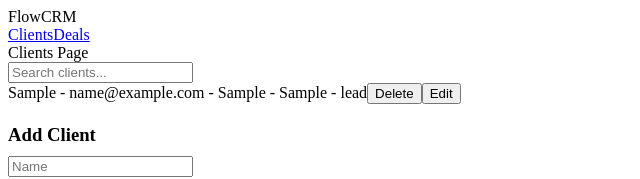
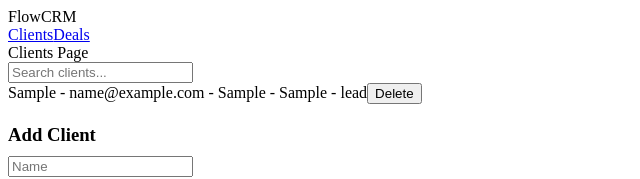
Before and after one commit to vasilyefff/flowcrm, a React (Vite) app: page / in a window 1280 px wide. Both pictures are taken after typing "Sample", "name@example.com", "Sample", "Sample" into the empty fields and a click on the button "Add client". Shown: the top 179 px of the page, without its empty margins (0-640 px from the left). Built offline with nearby package versions, Linux system fonts and the light colour scheme.

Commit message:
refactor: extract ClientList and improve client search logic

```diff
--- /dev/null
+++ b/src/entities/client/ui/ClientList.tsx
@@ -0,0 +1,24 @@
+import type { Client } from '../model/types'
+
+type ClientListProps = {
+  clients: Client[]
+  onDelete: (id: string) => void
+}
+
+export const ClientList = ({ clients, onDelete }: ClientListProps) => {
+  if (clients.length === 0) {
+    return <div>No clients found</div>
+  }
+
+  return (
+    <div>
+      {clients.map((client) => (
+        <div key={client.id}>
+          {client.name} - {client.email} - {client.phone} - {client.company} -{' '}
+          {client.status}
+          <button onClick={() => onDelete(client.id)}>Delete</button>
+        </div>
+      ))}
+    </div>
+  )
+}
--- a/src/pages/clients/ClientsPage.tsx
+++ b/src/pages/clients/ClientsPage.tsx
@@ -8,6 +8,7 @@
 import type { RootState, AppDispatch } from '@/app/store'
 import type { Client } from '@/entities/client/model/types'
 import { ClientForm } from '@/features/client/create/ClientForm'
+import { ClientList } from '@/entities/client/ui/ClientList'
 
 export const ClientsPage = () => {
   const clients = useSelector((state: RootState) => state.clients.items)
@@ -22,14 +23,6 @@
 
   const handleDelete = (id: string) => {
     dispatch(deleteClient(id))
-  }
-
-  const handleEditStart = (client: Client) => {
-    setEditClient(client)
-    setEditName(client.name)
-    setEditEmail(client.email)
-    setEditPhone(client.phone)
-    setEditCompany(client.company)
   }
 
   const handleUpdate = () => {
@@ -51,10 +44,14 @@
   const term = searchTerm.toLowerCase()
 
   const filteredClients = clients.filter((client) => {
-    return (
-      client.name.toLowerCase().includes(term) ||
-      client.email.toLowerCase().includes(term)
-    )
+    const values = [
+      client.name,
+      client.email,
+      client.company,
+      String(client.phone),
+    ]
+
+    return values.some((value) => value.toLowerCase().includes(term))
   })
 
   return (
@@ -112,18 +109,7 @@
         </div>
       )}
 
-      {filteredClients.length === 0 ? (
-        <div>No clients found</div>
-      ) : (
-        filteredClients.map((client) => (
-          <div key={client.id}>
-            {client.name} - {client.email} - {client.phone} - {client.company} -{' '}
-            {client.status}
-            <button onClick={() => handleDelete(client.id)}>Delete</button>
-            <button onClick={() => handleEditStart(client)}>Edit</button>
-          </div>
-        ))
-      )}
+      <ClientList clients={filteredClients} onDelete={handleDelete} />
 
       <ClientForm onSubmit={(data) => dispatch(addClient(data))} />
     </>
```
